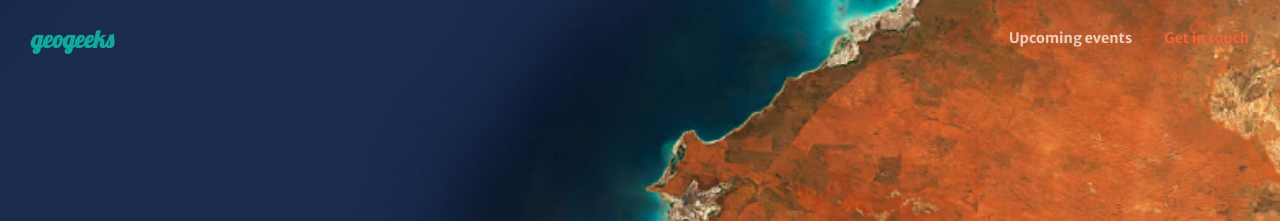
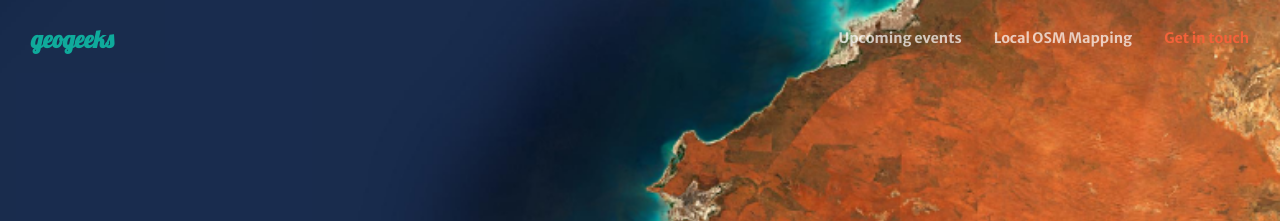
Before and after one commit to geogeeks-au/geogeeks-au.github.io, a Jekyll site: the page built from index.html, in a window 1280 px wide. Shown: the top 221 px of the page. Built offline with Jekyll 4.4.1, drawn with Linux system fonts in a browser that asks for light colours; comment, search, counter and statistics services are not loaded.

Commit message:
Add the Local Mapping section to the nav bar

```diff
--- a/_data/navigation.yml
+++ b/_data/navigation.yml
@@ -4,5 +4,7 @@ brand:
 navLinks:
   - name: Upcoming events
     link: "#events"
+  - name: Local OSM Mapping
+    link: "#localmapping"
   - name: Get in touch
     link: "#contact"
```
